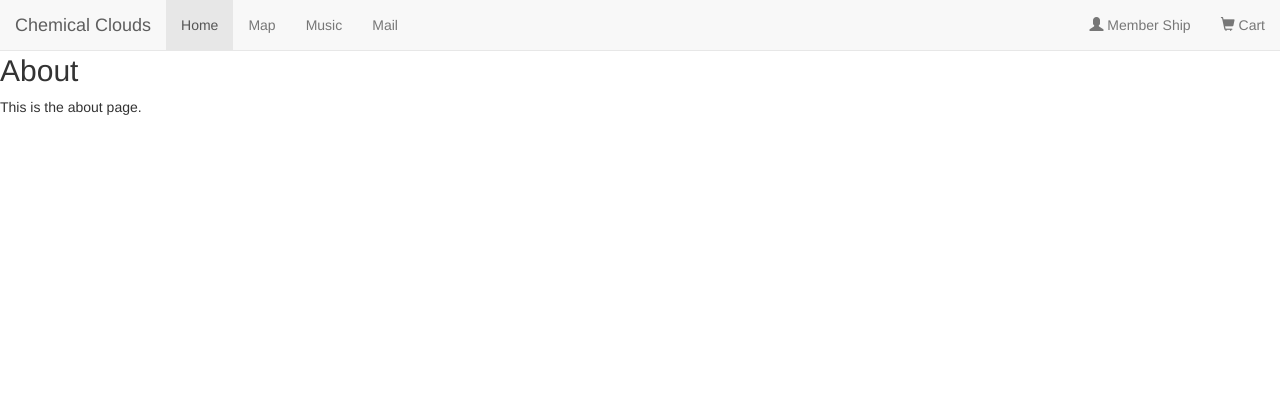
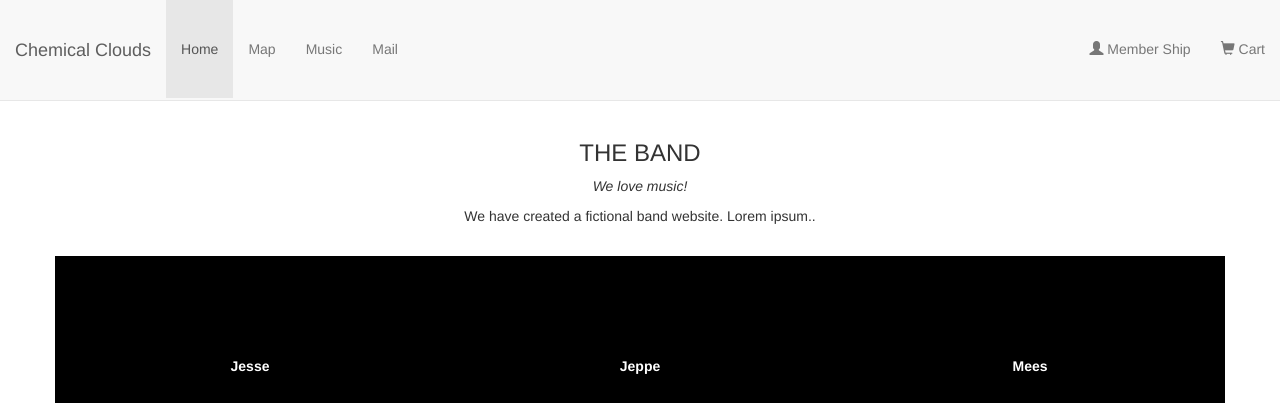
Before and after one commit to GISjoerd/chemapp, a Flask app: template chemapp-main/templates/about_bp.html in a window 1280 px wide. Shown: the top 403 px of the page. Before the commit the page ends 115 px from the top, so only its background shows below. Run offline with Flask 3, Linux system fonts and the light colour scheme; the template is opened without the code that fills it, so the values that code supplies are empty; some libraries are stand-ins or nearby versions.

Commit message:
about page is added the, without pictures

```diff
--- a/chemapp-main/templates/about_bp.html
+++ b/chemapp-main/templates/about_bp.html
@@ -1,40 +1,30 @@
 {% extends "base.html" %}
-  {% block home_bp %}
-  <a href="{{ url_for('about') }}" class="btn btn-primary">About</a>
-    <!-- homepagepicture -->
-    <section id="about">
-        <h2>About</h2>
-        <p>This is the about page.</p>
-    <!-- Theme Made By www.w3schools.com - No Copyright -->
-    <title>Bootstrap Theme The Band</title>
+  {% block about_bp %}
+<br>
+<br>
+<br>
+<br>
+<br>
+<br>
 
-
-      </section>
-
-
-
-      <!DOCTYPE html>
-
-
-<html lang="en">
-<head>
-  <!-- Theme Made By www.w3schools.com - No Copyright -->
-  <title>Bootstrap Theme The Band</title>
-  <meta charset="utf-8">
-  <meta name="viewport" content="width=device-width, initial-scale=1">
-  <link rel="stylesheet" href="https://maxcdn.bootstrapcdn.com/bootstrap/3.4.1/css/bootstrap.min.css">
-  <script src="https://ajax.googleapis.com/ajax/libs/jquery/3.7.1/jquery.min.js"></script>
-  <script src="https://maxcdn.bootstrapcdn.com/bootstrap/3.4.1/js/bootstrap.min.js"></script>
-  <style>
-  .container {
-    padding: 80px 120px;
-  }
-  </style>
-</head>
-
-
-
-
-
-
-    {% endblock home_bp %}
+<div class="container text-center">
+  <h3>THE BAND</h3>
+  <p><em>We love music!</em></p>
+  <p>We have created a fictional band website. Lorem ipsum..</p>
+  <br>
+  <div class="row">
+    <div class="col-sm-4">
+      <p><strong>Jesse</strong></p><br>
+      <img src="cc.jpg" alt="Jesse">
+    </div>
+    <div class="col-sm-4">
+      <p><strong>Jeppe</strong></p><br>
+      <img src="hoertjes.png" alt="Jeppe">
+    </div>
+    <div class="col-sm-4">
+      <p><strong>Mees</strong></p><br>
+      <img src="mees.jpg" alt="Mees">
+    </div>
+  </div>
+</div
+    {% endblock about_bp %}
--- a/chemapp-main/templates/base.html
+++ b/chemapp-main/templates/base.html
@@ -36,6 +36,10 @@
     <!-- template homepagepicture -->
 {% endblock home_bp %}
 
+{% block about_bp %}
+    <!-- template aboutpage -->
+{% endblock about_bp %}
+
 {% block iframe %}
 <!-- tempalte map view in iframe-->
 {% endblock iframe %}
--- a/chemapp-main/templates/home_bp.html
+++ b/chemapp-main/templates/home_bp.html
@@ -3,7 +3,7 @@
   <br>
   <br>
   <br>
-  <a href="{{ url_for('about_bp.about') }}" class="btn btn-primary" style="position: absolute; top: 500px; right: 500px; z-index: 1;">About</a>
+  <a href="{{ url_for('about_bp.about') }}" class="btn btn-primary" style="position: absolute; top: 650px; right: 700px; z-index: 1;">About</a>
     <!-- homepagepicture -->
     <div class="carousel-inner" role="listbox">
       <div class="item active">
```
